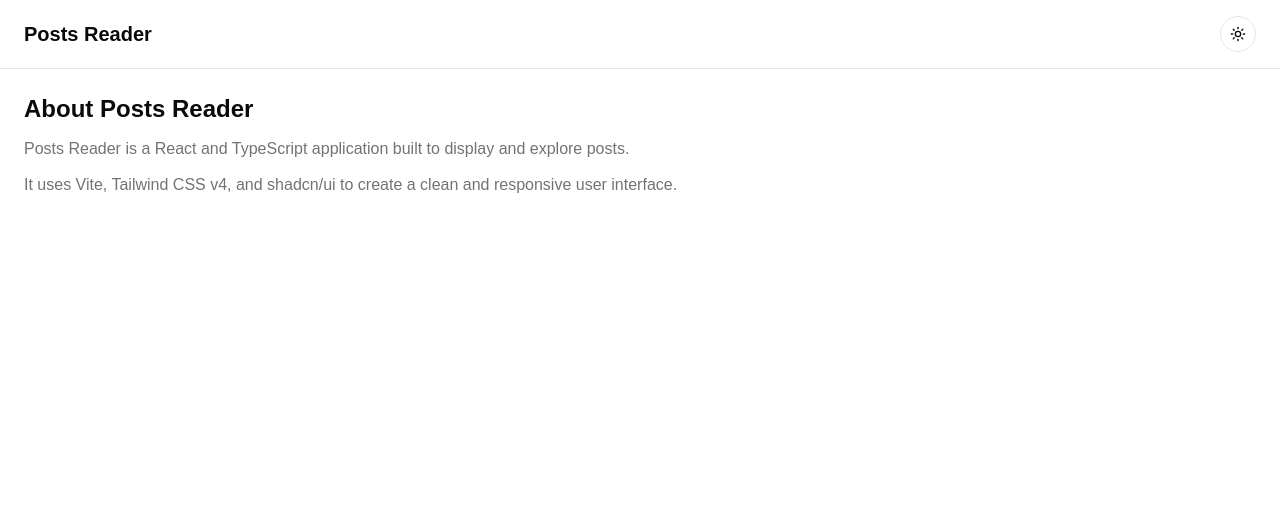
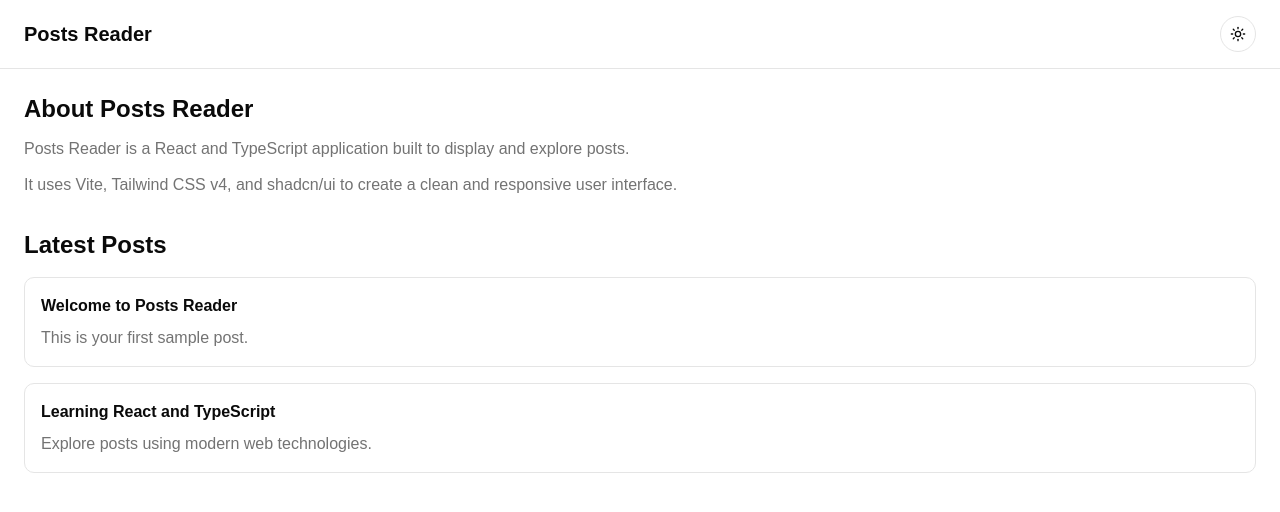
Before and after one commit to francheskaaguil/posts-render, a React (Vite) app: page / in a window 1280 px wide. Shown: the top 512 px of the page. Built offline with nearby package versions, Linux system fonts and the light colour scheme.

Commit message:
feat: add reusable posts list

```diff
--- a/src/App.tsx
+++ b/src/App.tsx
@@ -1,10 +1,14 @@
 import { Layout } from "@/components/layout";
 import { About } from "@/pages/About";
+import { PostsList } from "@/features/posts/PostsList";
 
 function App() {
   return (
     <Layout>
-      <About />
+      <div className="space-y-8">
+        <About />
+        <PostsList />
+      </div>
     </Layout>
   );
 }
--- /dev/null
+++ b/src/features/posts/PostsList.tsx
@@ -0,0 +1,27 @@
+const posts = [
+  {
+    id: 1,
+    title: "Welcome to Posts Reader",
+    content: "This is your first sample post.",
+  },
+  {
+    id: 2,
+    title: "Learning React and TypeScript",
+    content: "Explore posts using modern web technologies.",
+  },
+];
+
+export function PostsList() {
+  return (
+    <section className="space-y-4">
+      <h2 className="text-2xl font-semibold">Latest Posts</h2>
+
+      {posts.map((post) => (
+        <article key={post.id} className="rounded-lg border p-4">
+          <h3 className="font-semibold">{post.title}</h3>
+          <p className="mt-2 text-muted-foreground">{post.content}</p>
+        </article>
+      ))}
+    </section>
+  );
+}
```
